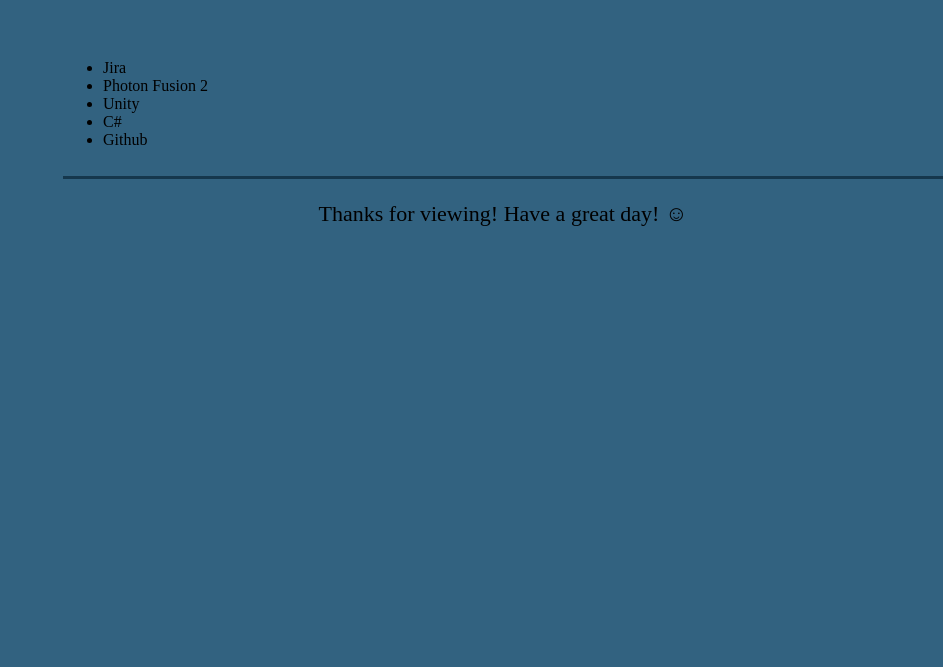
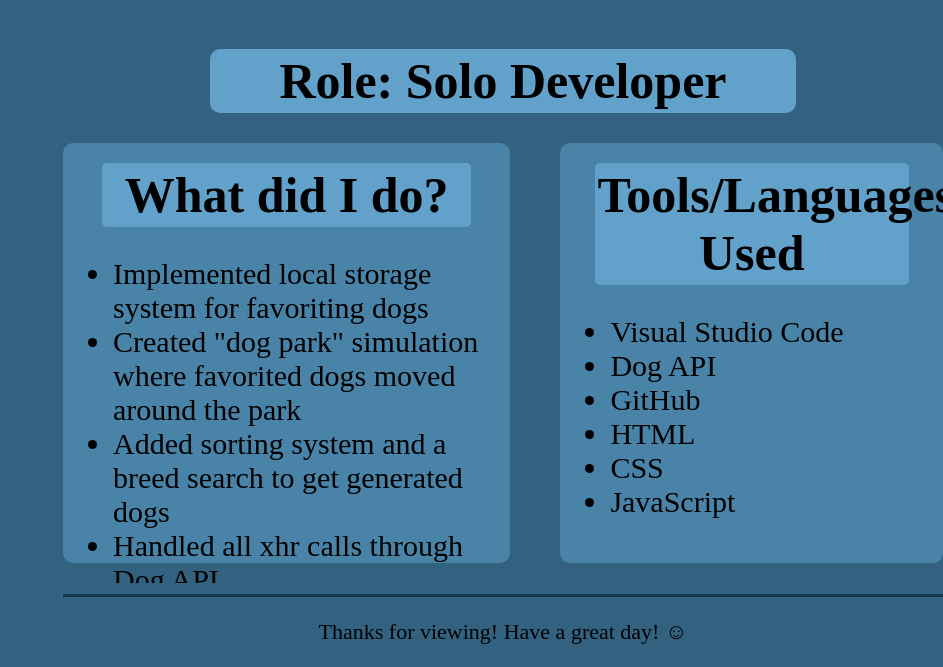
Before and after one commit to samosbo/Portfolio, a web app: page /project-pages/dog-park.html in a window 1280 px wide; the page is wider, and only the part inside the window is pictured. Shown: the part 1095-1762 px from the top of that part, without its empty margins (337-1280 px from the left). Before the commit the page ends 1321 px from the top of that part, so only its background shows below. Run offline with its HTML, style and script files only (its server is not run), Linux system fonts and the light colour scheme; data that the repository does not hold is empty.

Commit message:
Fixed Project page

```diff
--- a/CSS/portfolioProjectPage.css
+++ b/CSS/portfolioProjectPage.css
@@ -115,16 +115,66 @@
     margin-left:400px;
 }
 
-.content img
+.content h1{
+    font-size:65px;
+    text-align:center;
+    width:61.5%;
+    background-color:#62a1c9;
+    margin:auto;
+    border-radius:10px;
+}
+
+.content img, .content video
 {
-    border-radius:50%;
+    border-radius:10px;
     margin: 20px;
+    width:1500px;
+    height:900px;
+    margin:20px auto;
+}
+
+.content a{
+    margin:auto;
+    font-size:35px;
+    padding:10px;
+    font-weight:bold;
+
 }
 
 .content h2{
     font-size:50px;
     text-align:center;
     font-weight:bold;
+    background-color:#62a1c9;
+    width: 66%;
+    padding:3px;
+    margin: 30px auto;
+    border-radius:10px;
+}
+
+.content-section-container{
+    display:flex;
+    flex-direction:row;
+    align-items:center;
+    justify-content:center;
+    gap:50px;
+    padding-bottom:20px;
+
+}
+.content-section
+{
+    padding:10px;
+    height:400px;
+    background-color: #4983A8;
+    border-radius: 10px;
+    font-size:30px;
+}
+
+.content-section h2{
+    background-color:#62a1c9;
+    width: 85%;
+    border-radius:5px;
+    margin: 10px auto;
 }
 
 /*==== Footer ====*/
@@ -136,7 +186,6 @@
     text-align:center;
     flex-grow:1;
     font-size:22px;
-
 }
 
 /*==== Links ====*/
--- a/project-pages/dog-park.html
+++ b/project-pages/dog-park.html
@@ -5,13 +5,13 @@
     <meta charset="UTF-8">
     <meta name="viewport" content="width=device-width, initial-scale=1.0">
     <title>Samantha Osborne Portfolio</title>
-    <link rel="stylesheet" href="CSS/portfolioProjectPage.css">
+    <link rel="stylesheet" href="../CSS/portfolioProjectPage.css">
 </head>
 
 <body>
     <div class="sidebar">
         <header>
-            <img src="Media/PhotoOfMe.JPEG"
+            <img src="../Media/PhotoOfMe.JPEG"
                 alt="Samantha Osborne facing the camera with a black shirt on and a middle wolfcut hair style">
         </header>
         <div class="banner">
@@ -22,12 +22,12 @@
                 and users.</h2>
         </div>
         <nav>
-            <a href="index.html">Home</a>
-            <a href="projects.html">Projects</a>
-            <a href="blog.html">Blogs</a>
-            <a href="resume.html">Resume</a>
-            <a href="about-me.html">About Me</a>
-            <a href="#contact">Contact</a>
+            <a href="../index.html">Home</a>
+            <a href="../projects.html">Projects</a>
+            <a href="../blog.html">Blogs</a>
+            <a href="../resume.html">Resume</a>
+            <a href="../about-me.html">About Me</a>
+            <a href="../#contact">Contact</a>
         </nav>
         <div class="hamburger">
             <span></span>
@@ -40,21 +40,34 @@
             <h3>Projects > Dog Park</h3>
             <hr id="custom-hr">
         </div>
-        <h1>Critter's Cauldron</h1>
-        <img src="media/CrittersCauldron.jpg" alt="A website with a woman with brown hair in the upper right corner. A navigation list below and to the right current projects.">
-        <h2>Role: Technical Project Manager, Gameplay Programmer</h2>
+        <h1>Dog Park</h1>
+        <video controls="metadata">
+            <source src="../Media/dogpark.mp4" type="video/mp4">
+            Your browser does not support the video tag.
+        </video>
+        <h2>Role: Solo Developer</h2>
+        <div class="content-section-container">
+            <div class="content-section">
                 <h2>What did I do?</h2>
                 <ul>
-            <li>This</li>
+                    <li>Implemented local storage system for favoriting dogs</li>
+                    <li>Created "dog park" simulation where favorited dogs moved around the park</li>
+                    <li>Added sorting system and a breed search to get generated dogs</li>
+                    <li>Handled all xhr calls through Dog API</li>
                 </ul>
+            </div>
+            <div class="content-section">
                 <h2>Tools/Languages Used</h2>
                 <ul>
-            <li>Jira</li>
-            <li>Photon Fusion 2</li>
-            <li>Unity</li>
-            <li>C#</li>
-            <li>Github</li>
+                    <li>Visual Studio Code</li>
+                    <li>Dog API</li>
+                    <li>GitHub</li>
+                    <li>HTML</li>
+                    <li>CSS</li>
+                    <li>JavaScript</li>
                 </ul>
+            </div>
+        </div>
         <footer id="contact">
             <hr id="custom-hr">
             <p>Thanks for viewing! Have a great day! ☺</p>
--- a/projects.html
+++ b/projects.html
@@ -60,7 +60,7 @@
             </div>
             <div class="project">
                 <button onclick="location.href='project-pages/portfolio.html'">
-                <img src="Media/PortfolioFront.jpg" alt="A website with a woman with brown hair in the upper right corner. A navigation list below and to the right current projects.">
+                <img src="Media/PortfolioFront.png" alt="A website with a woman with brown hair in the upper right corner. A navigation list below and to the right current projects." style="outline: 5px solid black">
                 <div class="tags">
                     <div class="tag">
                         <p>Personal</p>
```
Also changed, not shown: CSS/portfolioProject.css (+9 -3 lines), project-pages/boo.html (+32 -15 lines), project-pages/critters-cauldron.html (+31 -11 lines), project-pages/pizza-is-ready.html (+36 -15 lines), project-pages/portfolio.html (+26 -17 lines), project-pages/room-for-growth.html (+17 -11 lines), project-pages/seafarers-legacy.html (+24 -15 lines). Lines whose indentation alone changed are shown as unchanged.
